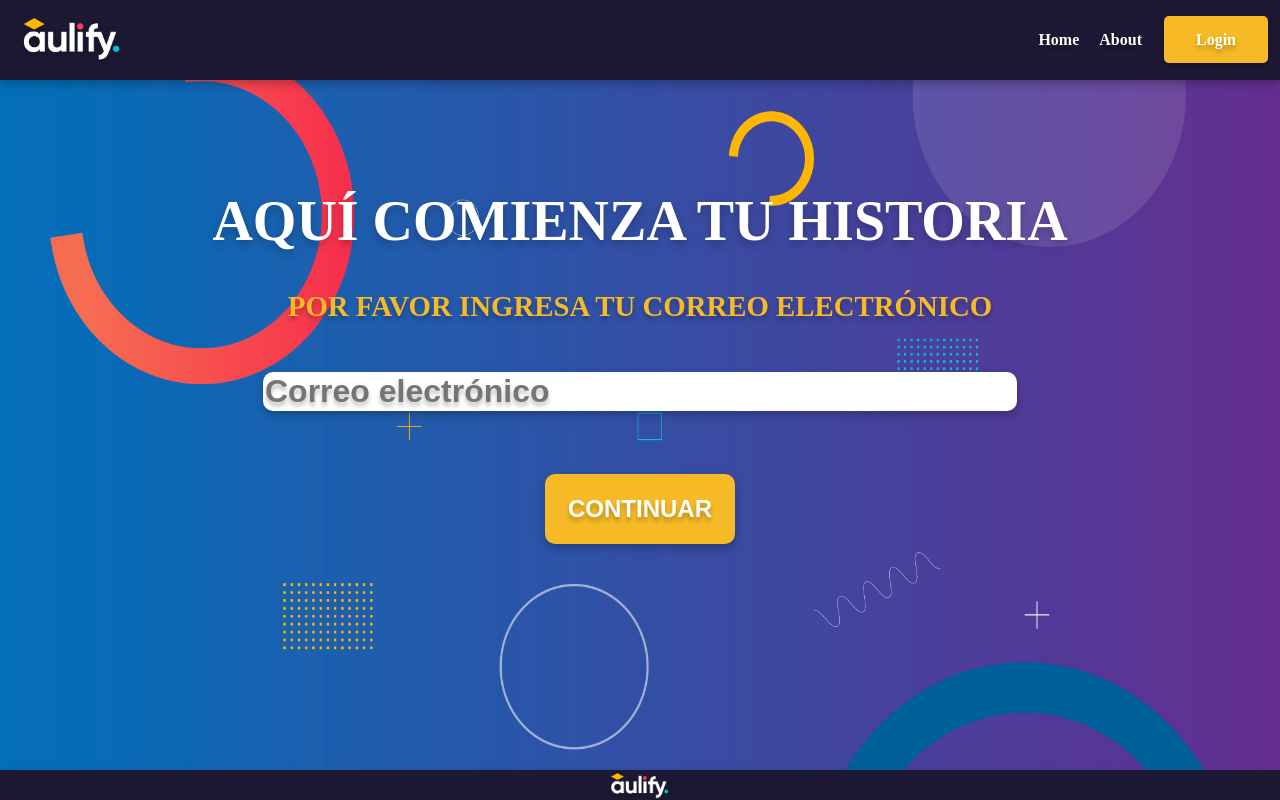
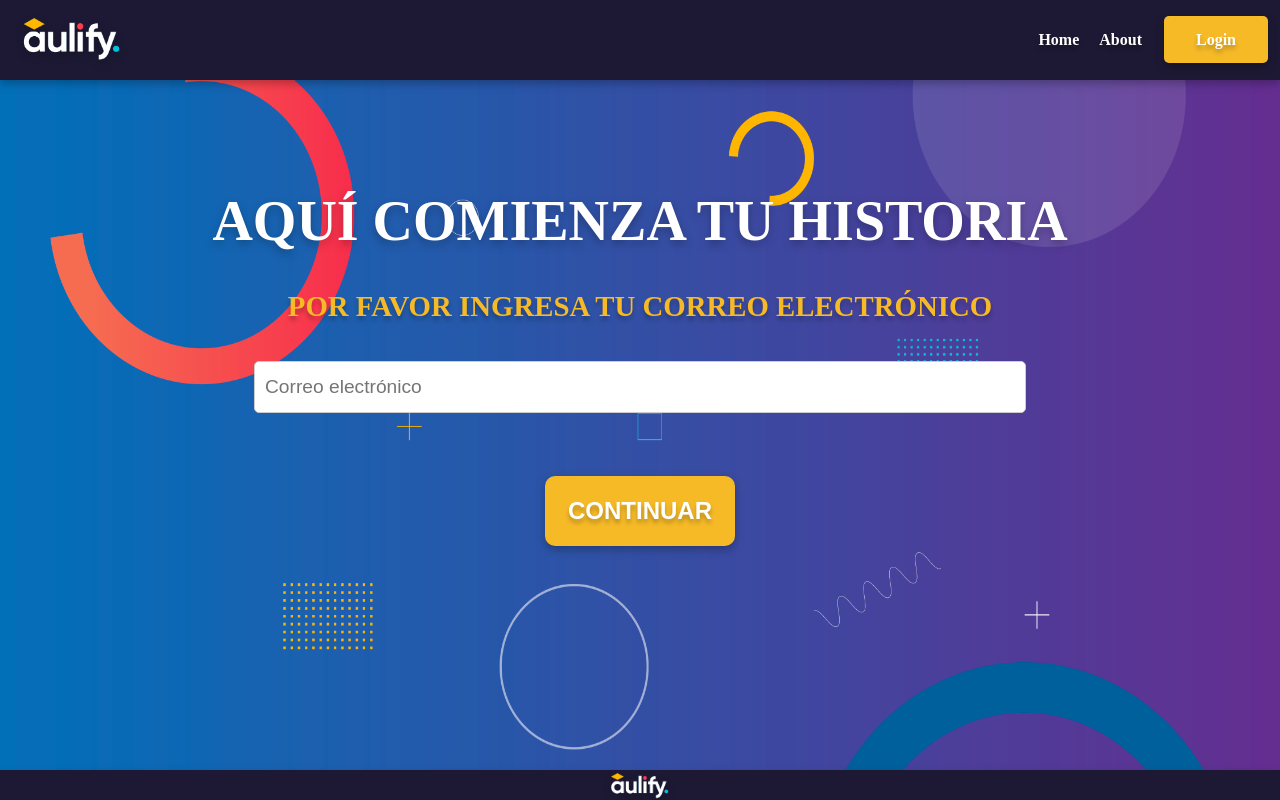
Before and after one commit to TonyNogueron/TC2005B-Front, a React (Create React App) app: page / in a window 1280 px wide. Built offline with nearby package versions, Linux system fonts and the light colour scheme; a web font is replaced by a local one.

Commit message:
Standarized inputs

```diff
--- a/src/pages/LoginPage/LoginPage.css
+++ b/src/pages/LoginPage/LoginPage.css
@@ -53,6 +53,7 @@
     border: 1px solid #ccc;
     border-radius: 5px;
     padding: 0 10px;
+    font-size: 1.2rem;
 }
 
 .LoginForm li label{
--- a/src/pages/MainPage/MainPage.css
+++ b/src/pages/MainPage/MainPage.css
@@ -35,17 +35,11 @@
 
 .bottomContainer form input{
     width: 750px;
-    height: 100%;
-    border: none;
-    border-radius: 10px;
-    background-color: #fff;
-    color: #000;
-    font-size: 2rem;
-    font-weight: 600;
-    margin-top: 1.5%;
-    transition: all 0.3s ease-in-out;
-    filter: var(--mainFilter);
-    text-shadow: var(--textShadow);
+    height: 50px;
+    border: 1px solid #ccc;
+    border-radius: 5px;
+    padding: 0 10px;
+    font-size: 1.2rem;
 
 }
 
```
